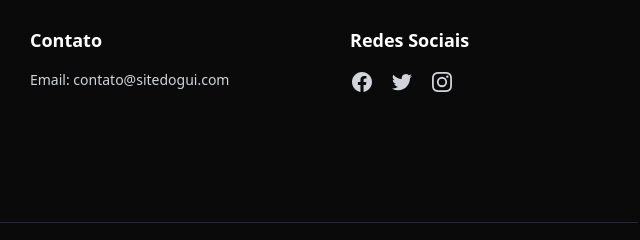
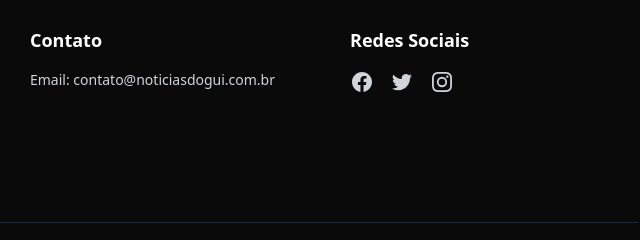
Before and after one commit to jeeyouai/jeeyouai.github.io, a plain HTML site: page noticias-22-04-25.html in a window 1280 px wide. Shown: the part 2692-2932 px from the top of the page, 626-1266 px from the left. Drawn offline with nearby package versions, Linux system fonts and the light colour scheme.

Commit message:
Update noticias-22-04-25.html

```diff
--- a/noticias-22-04-25.html
+++ b/noticias-22-04-25.html
@@ -234,7 +234,7 @@
                 <div>
                     <h3 class="text-lg font-semibold mb-4 text-white">Contato</h3>
                     <address class="not-italic text-sm">
-                        <p class="mb-2">Email: contato@sitedogui.com</p>
+                        <p class="mb-2">Email: contato@noticiasdogui.com.br</p>
                     </address>
                 </div>
 
```
